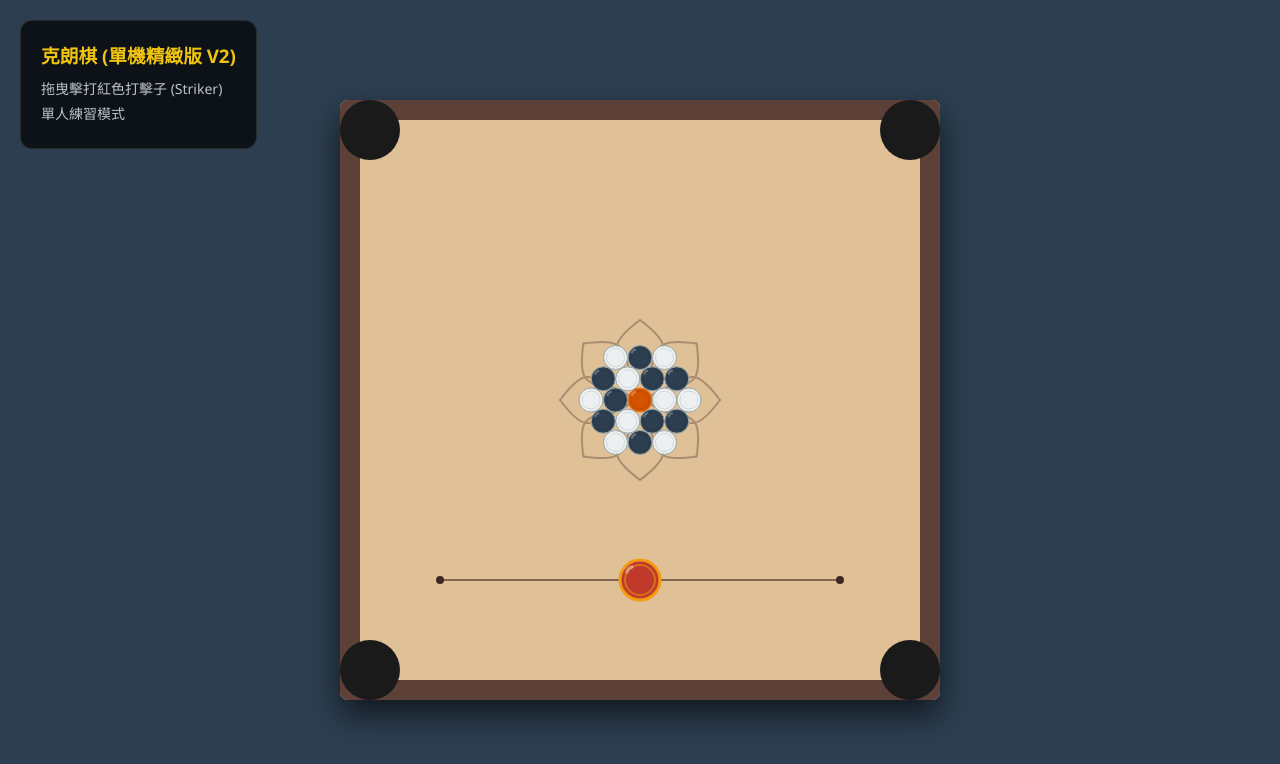
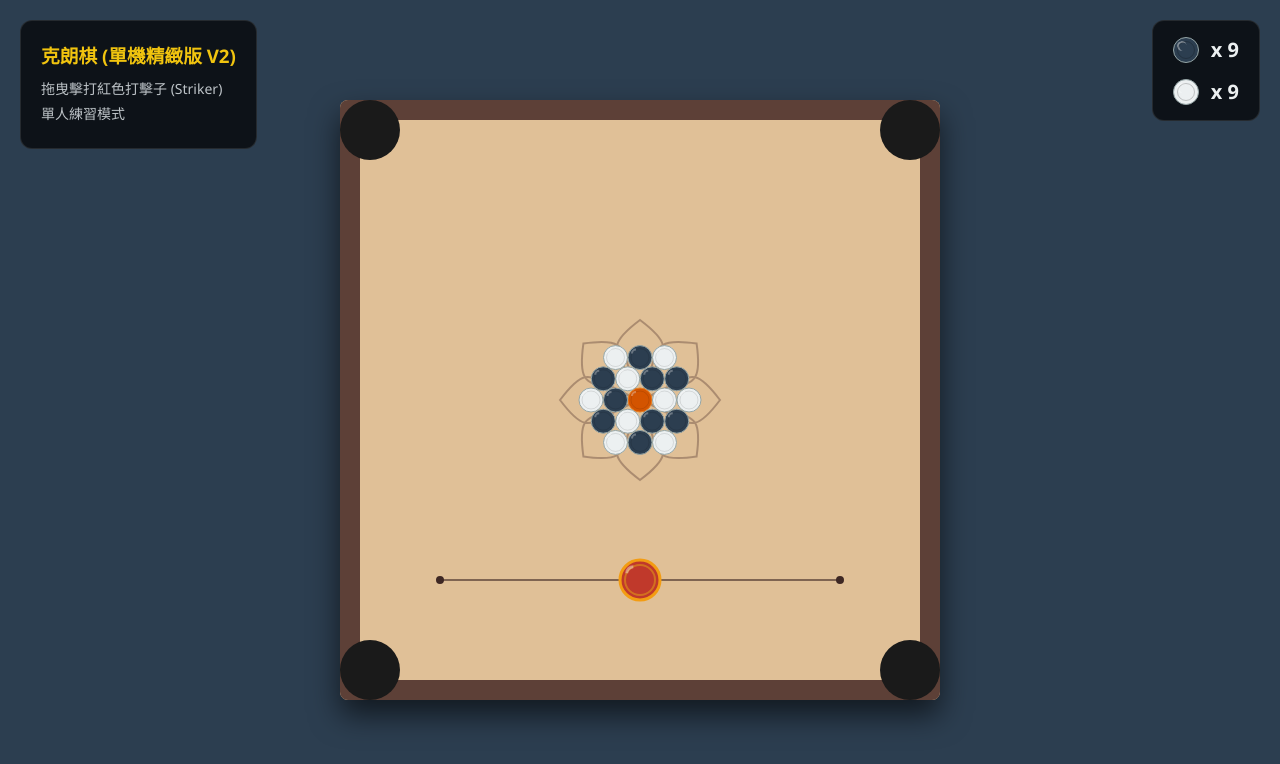
Before and after one commit to mymcworld3-droid/carrom, a website: page public/index.html in a window 1280 px wide. Drawn offline with nearby package versions, Linux system fonts and the light colour scheme.

Commit message:
Update index.html

```diff
--- a/public/index.html
+++ b/public/index.html
@@ -10,6 +10,15 @@
         #ui { position: absolute; top: 20px; left: 20px; background: rgba(0,0,0,0.7); padding: 20px; border-radius: 12px; pointer-events: none; border: 1px solid rgba(255,255,255,0.1); }
         #ui h3 { margin: 0 0 10px 0; color: #f1c40f; }
         #ui p { margin: 5px 0; font-size: 14px; color: #bdc3c7; }
+
+        /* 新增右側計分板樣式，完美模擬實體棋子的凹槽與高光 */
+        #scoreboard { position: absolute; top: 20px; right: 20px; background: rgba(0,0,0,0.7); padding: 15px 20px; border-radius: 12px; border: 1px solid rgba(255,255,255,0.1); display: flex; flex-direction: column; gap: 15px; pointer-events: none; }
+        .score-item { display: flex; align-items: center; gap: 12px; font-size: 20px; font-weight: bold; }
+        .piece-icon { width: 24px; height: 24px; border-radius: 50%; position: relative; }
+        .piece-icon::after { content: ''; position: absolute; top: 3px; left: 3px; right: 3px; bottom: 3px; border-radius: 50%; border: 1px solid rgba(0,0,0,0.2); }
+        .piece-icon::before { content: ''; position: absolute; top: 3px; left: 3px; width: 8px; height: 8px; border-radius: 50%; border-top: 2px solid rgba(255,255,255,0.4); border-left: 2px solid rgba(255,255,255,0.4); transform: rotate(-15deg); }
+        .black-icon { background-color: #2c3e50; border: 1px solid #95a5a6; }
+        .white-icon { background-color: #ecf0f1; border: 1px solid #95a5a6; color: #2c3e50; }
     </style>
 </head>
 <body>
@@ -19,6 +28,17 @@
         <p>單人練習模式</p>
     </div>
 
+    <div id="scoreboard">
+        <div class="score-item">
+            <div class="piece-icon black-icon"></div>
+            <span id="black-count">x 9</span>
+        </div>
+        <div class="score-item">
+            <div class="piece-icon white-icon"></div>
+            <span id="white-count">x 9</span>
+        </div>
+    </div>
+
     <script src="https://cdnjs.cloudflare.com/ajax/libs/matter-js/0.19.0/matter.min.js"></script>
     <script src="game.js"></script>
 </body>
```
